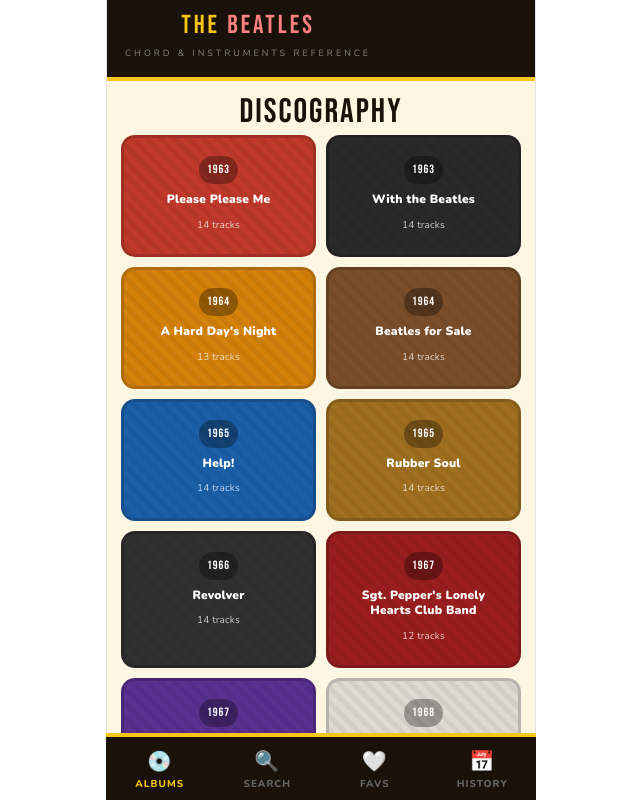
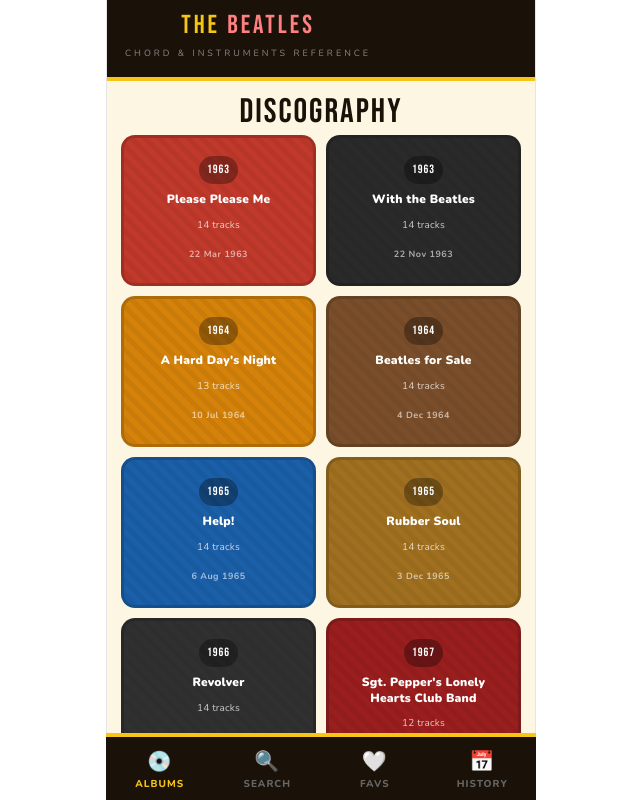
Before and after one commit to rugujuntailang-web/beatles-app, a React (Vite) app: page / in a window 1280 px wide. Shown: the top 800 px of the page, without its empty margins (319-959 px from the left). Built offline with nearby package versions, Linux system fonts and the light colour scheme.

Commit message:
Update App.jsx

```diff
--- a/src/App.jsx
+++ b/src/App.jsx
@@ -9,22 +9,28 @@
 
 // ── Data ──────────────────────────────────────────────────────────────────────
 const ALBUMS = [
-  { id:"please",    year:1963, title:"Please Please Me",                       color:"#c0392b", tc:"#fff", songs:["I Saw Her Standing There","Misery","Anna (Go to Him)","Chains","Boys","Ask Me Why","Please Please Me","Love Me Do","P.S. I Love You","Baby It's You","Do You Want to Know a Secret","A Taste of Honey","There's a Place","Twist and Shout"] },
-  { id:"with",      year:1963, title:"With the Beatles",                       color:"#2a2a2a", tc:"#fff", songs:["It Won't Be Long","All I've Got to Do","All My Loving","Don't Bother Me","Little Child","Till There Was You","Please Mister Postman","Roll Over Beethoven","Hold Me Tight","You Really Got a Hold on Me","I Wanna Be Your Man","Devil in Her Heart","Not a Second Time","Money (That's What I Want)"] },
-  { id:"harddays",  year:1964, title:"A Hard Day's Night",                     color:"#d4820a", tc:"#fff", songs:["A Hard Day's Night","I Should Have Known Better","If I Fell","I'm Happy Just to Dance with You","And I Love Her","Tell Me Why","Can't Buy Me Love","Any Time at All","I'll Cry Instead","Things We Said Today","When I Get Home","You Can't Do That","I'll Be Back"] },
-  { id:"forsale",   year:1964, title:"Beatles for Sale",                       color:"#7a4e2a", tc:"#fff", songs:["No Reply","I'm a Loser","Baby's in Black","Rock and Roll Music","I'll Follow the Sun","Mr. Moonlight","Kansas City","Eight Days a Week","Words of Love","Honey Don't","Every Little Thing","I Don't Want to Spoil the Party","What You're Doing","Everybody's Trying to Be My Baby"] },
-  { id:"help",      year:1965, title:"Help!",                                  color:"#1a5fa8", tc:"#fff", songs:["Help!","The Night Before","You've Got to Hide Your Love Away","I Need You","Another Girl","You're Going to Lose That Girl","Ticket to Ride","Act Naturally","It's Only Love","You Like Me Too Much","Tell Me What You See","I've Just Seen a Face","Yesterday","Dizzy Miss Lizzy"] },
-  { id:"rubber",    year:1965, title:"Rubber Soul",                            color:"#a07020", tc:"#fff", songs:["Drive My Car","Norwegian Wood (This Bird Has Flown)","You Won't See Me","Nowhere Man","Think for Yourself","The Word","Michelle","What Goes On","Girl","I'm Looking Through You","In My Life","Wait","If I Needed Someone","Run for Your Life"] },
-  { id:"revolver",  year:1966, title:"Revolver",                               color:"#303030", tc:"#fff", songs:["Taxman","Eleanor Rigby","I'm Only Sleeping","Love You To","Here, There and Everywhere","Yellow Submarine","She Said She Said","Good Day Sunshine","And Your Bird Can Sing","For No One","Doctor Robert","I Want to Tell You","Got to Get You into My Life","Tomorrow Never Knows"] },
-  { id:"sgt",       year:1967, title:"Sgt. Pepper's Lonely Hearts Club Band", color:"#9a1e1e", tc:"#fff", songs:["Sgt. Pepper's Lonely Hearts Club Band","With a Little Help from My Friends","Lucy in the Sky with Diamonds","Getting Better","Fixing a Hole","She's Leaving Home","Being for the Benefit of Mr. Kite!","Within You Without You","When I'm Sixty-Four","Lovely Rita","Good Morning Good Morning","A Day in the Life"] },
-  { id:"mmtour",    year:1967, title:"Magical Mystery Tour",                   color:"#5a3090", tc:"#fff", songs:["Magical Mystery Tour","The Fool on the Hill","Flying","Blue Jay Way","Your Mother Should Know","I Am the Walrus","Hello, Goodbye","Strawberry Fields Forever","Penny Lane","Baby You're a Rich Man","All You Need Is Love"] },
-  { id:"white",     year:1968, title:"The White Album",                        color:"#dedad2", tc:"#1a1208", songs:["Back in the U.S.S.R.","Dear Prudence","Glass Onion","Ob-La-Di, Ob-La-Da","Wild Honey Pie","The Continuing Story of Bungalow Bill","While My Guitar Gently Weeps","Happiness Is a Warm Gun","Martha My Dear","I'm So Tired","Blackbird","Piggies","Rocky Raccoon","Don't Pass Me By","Why Don't We Do It in the Road?","I Will","Julia","Birthday","Yer Blues","Mother Nature's Son","Everybody's Got Something to Hide Except Me and My Monkey","Sexy Sadie","Helter Skelter","Long, Long, Long","Revolution 1","Honey Pie","Savoy Truffle","Cry Baby Cry","Revolution 9","Good Night"] },
-  { id:"yellow",    year:1969, title:"Yellow Submarine",                       color:"#b89000", tc:"#fff", songs:["Yellow Submarine","Only a Northern Song","All Together Now","Hey Bulldog","It's All Too Much","All You Need Is Love"] },
-  { id:"abbeyroad", year:1969, title:"Abbey Road",                             color:"#1e6e44", tc:"#fff", songs:["Come Together","Something","Maxwell's Silver Hammer","Oh! Darling","Octopus's Garden","I Want You (She's So Heavy)","Here Comes the Sun","Because","You Never Give Me Your Money","Sun King","Mean Mr. Mustard","Polythene Pam","She Came In Through the Bathroom Window","Golden Slumbers","Carry That Weight","The End","Her Majesty"] },
-  { id:"letitbe",   year:1970, title:"Let It Be",                              color:"#6e1212", tc:"#fff", songs:["Two of Us","Dig a Pony","Across the Universe","I Me Mine","Dig It","Let It Be","Maggie Mae","I've Got a Feeling","One After 909","The Long and Winding Road","For You Blue","Get Back"] },
+  { id:"please",    year:1963, releaseDate:"1963-03-22", title:"Please Please Me",                       color:"#c0392b", tc:"#fff", songs:["I Saw Her Standing There","Misery","Anna (Go to Him)","Chains","Boys","Ask Me Why","Please Please Me","Love Me Do","P.S. I Love You","Baby It's You","Do You Want to Know a Secret","A Taste of Honey","There's a Place","Twist and Shout"] },
+  { id:"with",      year:1963, releaseDate:"1963-11-22", title:"With the Beatles",                       color:"#2a2a2a", tc:"#fff", songs:["It Won't Be Long","All I've Got to Do","All My Loving","Don't Bother Me","Little Child","Till There Was You","Please Mister Postman","Roll Over Beethoven","Hold Me Tight","You Really Got a Hold on Me","I Wanna Be Your Man","Devil in Her Heart","Not a Second Time","Money (That's What I Want)"] },
+  { id:"harddays",  year:1964, releaseDate:"1964-07-10", title:"A Hard Day's Night",                     color:"#d4820a", tc:"#fff", songs:["A Hard Day's Night","I Should Have Known Better","If I Fell","I'm Happy Just to Dance with You","And I Love Her","Tell Me Why","Can't Buy Me Love","Any Time at All","I'll Cry Instead","Things We Said Today","When I Get Home","You Can't Do That","I'll Be Back"] },
+  { id:"forsale",   year:1964, releaseDate:"1964-12-04", title:"Beatles for Sale",                       color:"#7a4e2a", tc:"#fff", songs:["No Reply","I'm a Loser","Baby's in Black","Rock and Roll Music","I'll Follow the Sun","Mr. Moonlight","Kansas City","Eight Days a Week","Words of Love","Honey Don't","Every Little Thing","I Don't Want to Spoil the Party","What You're Doing","Everybody's Trying to Be My Baby"] },
+  { id:"help",      year:1965, releaseDate:"1965-08-06", title:"Help!",                                  color:"#1a5fa8", tc:"#fff", songs:["Help!","The Night Before","You've Got to Hide Your Love Away","I Need You","Another Girl","You're Going to Lose That Girl","Ticket to Ride","Act Naturally","It's Only Love","You Like Me Too Much","Tell Me What You See","I've Just Seen a Face","Yesterday","Dizzy Miss Lizzy"] },
+  { id:"rubber",    year:1965, releaseDate:"1965-12-03", title:"Rubber Soul",                            color:"#a07020", tc:"#fff", songs:["Drive My Car","Norwegian Wood (This Bird Has Flown)","You Won't See Me","Nowhere Man","Think for Yourself","The Word","Michelle","What Goes On","Girl","I'm Looking Through You","In My Life","Wait","If I Needed Someone","Run for Your Life"] },
+  { id:"revolver",  year:1966, releaseDate:"1966-08-05", title:"Revolver",                               color:"#303030", tc:"#fff", songs:["Taxman","Eleanor Rigby","I'm Only Sleeping","Love You To","Here, There and Everywhere","Yellow Submarine","She Said She Said","Good Day Sunshine","And Your Bird Can Sing","For No One","Doctor Robert","I Want to Tell You","Got to Get You into My Life","Tomorrow Never Knows"] },
+  { id:"sgt",       year:1967, releaseDate:"1967-06-01", title:"Sgt. Pepper's Lonely Hearts Club Band", color:"#9a1e1e", tc:"#fff", songs:["Sgt. Pepper's Lonely Hearts Club Band","With a Little Help from My Friends","Lucy in the Sky with Diamonds","Getting Better","Fixing a Hole","She's Leaving Home","Being for the Benefit of Mr. Kite!","Within You Without You","When I'm Sixty-Four","Lovely Rita","Good Morning Good Morning","A Day in the Life"] },
+  { id:"mmtour",    year:1967, releaseDate:"1967-11-27", title:"Magical Mystery Tour",                   color:"#5a3090", tc:"#fff", songs:["Magical Mystery Tour","The Fool on the Hill","Flying","Blue Jay Way","Your Mother Should Know","I Am the Walrus","Hello, Goodbye","Strawberry Fields Forever","Penny Lane","Baby You're a Rich Man","All You Need Is Love"] },
+  { id:"white",     year:1968, releaseDate:"1968-11-22", title:"The White Album",                        color:"#dedad2", tc:"#1a1208", songs:["Back in the U.S.S.R.","Dear Prudence","Glass Onion","Ob-La-Di, Ob-La-Da","Wild Honey Pie","The Continuing Story of Bungalow Bill","While My Guitar Gently Weeps","Happiness Is a Warm Gun","Martha My Dear","I'm So Tired","Blackbird","Piggies","Rocky Raccoon","Don't Pass Me By","Why Don't We Do It in the Road?","I Will","Julia","Birthday","Yer Blues","Mother Nature's Son","Everybody's Got Something to Hide Except Me and My Monkey","Sexy Sadie","Helter Skelter","Long, Long, Long","Revolution 1","Honey Pie","Savoy Truffle","Cry Baby Cry","Revolution 9","Good Night"] },
+  { id:"yellow",    year:1969, releaseDate:"1969-01-17", title:"Yellow Submarine",                       color:"#b89000", tc:"#fff", songs:["Yellow Submarine","Only a Northern Song","All Together Now","Hey Bulldog","It's All Too Much","All You Need Is Love"] },
+  { id:"abbeyroad", year:1969, releaseDate:"1969-09-26", title:"Abbey Road",                             color:"#1e6e44", tc:"#fff", songs:["Come Together","Something","Maxwell's Silver Hammer","Oh! Darling","Octopus's Garden","I Want You (She's So Heavy)","Here Comes the Sun","Because","You Never Give Me Your Money","Sun King","Mean Mr. Mustard","Polythene Pam","She Came In Through the Bathroom Window","Golden Slumbers","Carry That Weight","The End","Her Majesty"] },
+  { id:"letitbe",   year:1970, releaseDate:"1970-05-08", title:"Let It Be",                              color:"#6e1212", tc:"#fff", songs:["Two of Us","Dig a Pony","Across the Universe","I Me Mine","Dig It","Let It Be","Maggie Mae","I've Got a Feeling","One After 909","The Long and Winding Road","For You Blue","Get Back"] },
 ];
 
 const ALL_SONGS = ALBUMS.flatMap(a => a.songs.map(s => ({ song:s, album:a })));
+
+const MONTHS = ["Jan","Feb","Mar","Apr","May","Jun","Jul","Aug","Sep","Oct","Nov","Dec"];
+function fmtDate(d) {
+  const [y, m, day] = d.split("-");
+  return `${parseInt(day)} ${MONTHS[parseInt(m) - 1]} ${y}`;
+}
 
 const MEMBERS = [
   { id:"john",   name:"John Lennon",     color:"#c0392b", emoji:"🎸" },
@@ -553,6 +559,7 @@
 .alb-yr { display:inline-block; background:rgba(0,0,0,0.32); color:#fff; font-family:'Bebas Neue',sans-serif; font-size:12px; letter-spacing:1px; padding:1px 8px; border-radius:20px; margin-bottom:8px; position:relative; z-index:1; }
 .alb-name { font-weight:900; font-size:12px; line-height:1.3; position:relative; z-index:1; }
 .alb-cnt { font-size:10px; margin-top:4px; position:relative; z-index:1; opacity:0.75; }
+.alb-date { font-size:9px; margin-top:3px; position:relative; z-index:1; opacity:0.6; letter-spacing:0.5px; font-weight:700; }
 
 /* Search */
 .sw { padding:12px 14px 6px; position:sticky; top:64px; z-index:40; background:var(--cream); border-bottom:2px solid rgba(0,0,0,0.08); }
@@ -889,6 +896,7 @@
               <div className="alb-yr">{a.year}</div>
               <div className="alb-name" style={{ color: a.tc }}>{a.title}</div>
               <div className="alb-cnt" style={{ color: a.tc }}>{a.songs.length} tracks</div>
+              <div className="alb-date" style={{ color: a.tc }}>{fmtDate(a.releaseDate)}</div>
             </div>
           ))}
         </div>
@@ -897,7 +905,10 @@
       {/* Songs */}
       {page === "songs" && album && <div className="pg">
         <div className="br" onClick={() => setPage("albums")}><span className="bi">←</span><span className="bl">Discography</span></div>
-        <div className="ahero"><div className="ahero-t">{album.title}</div><div className="ahero-y">{album.year} · {album.songs.length} tracks</div></div>
+        <div className="ahero">
+          <div className="ahero-t">{album.title}</div>
+          <div className="ahero-y">{fmtDate(album.releaseDate)} · {album.songs.length} tracks</div>
+        </div>
         <div className="divider" />
         {album.songs.map((s, i) => <SongRow key={i} s={s} a={album} idx={i} />)}
       </div>}
```
